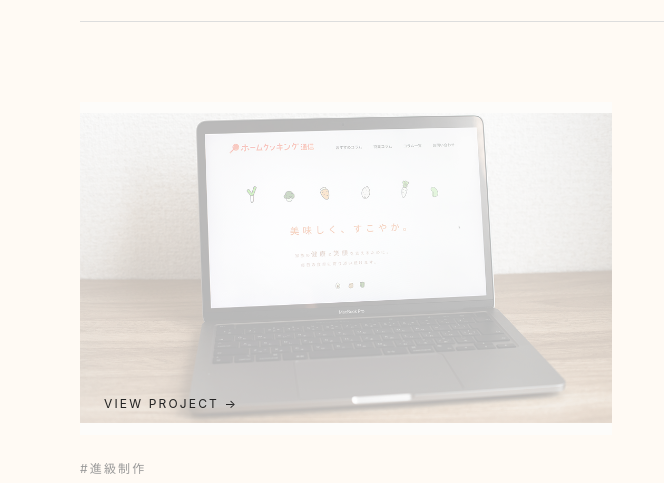
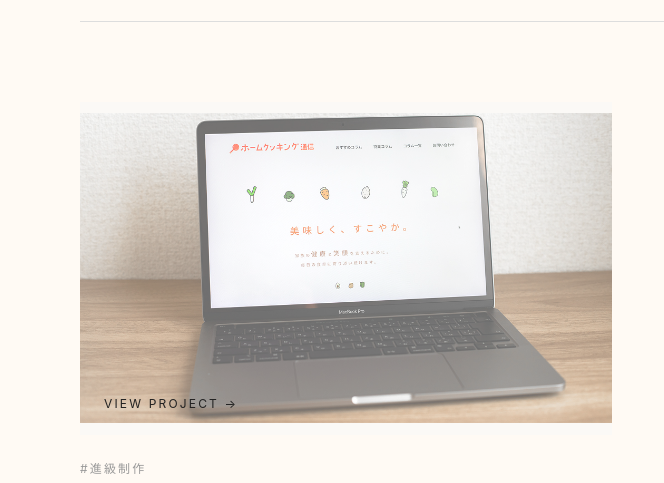
Before and after one commit to 25aw0119-design/suurai, a plain HTML site: page index.html in a window 1280 px wide. In both pictures the pointer is over the link 346 px from the left and 2878 px from the top of the page. Shown: the part 2610-3093 px from the top of the page, 0-664 px from the left. Drawn offline with Linux system fonts and the light colour scheme; grey boxes are pictures that could not be loaded.

Commit message:
Modify hover styles for work-image
Adjust hover effects for work-image to improve visibility.

```diff
--- a/css/style.css
+++ b/css/style.css
@@ -743,6 +743,7 @@ a {
   height: 100%;
   object-fit: contain;
   display: block;
+  transition: 0.5s;
 }
 
 .work-image span {
@@ -768,11 +769,10 @@ a {
 
 .work-image:hover img {
   transform: scale(1.04);
-  filter: grayscale(15%);
 }
 
 .work-image:hover::after {
-  opacity: 1;
+  opacity: 0.6;
 }
 
 .work-image:hover span {
```
